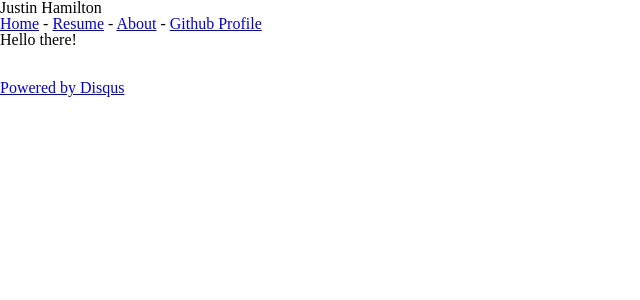
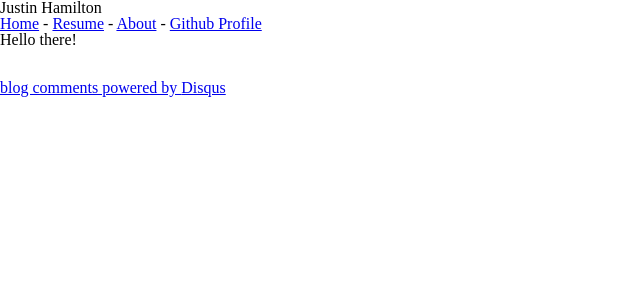
Before and after one commit to jamiltron/jamiltron.github.com, a Jekyll site: the page built from _posts/2011-09-30-hello_world.markdown, in a window 1280 px wide. Shown: the top 300 px of the page, without its empty margins (0-640 px from the left). Built offline with Jekyll 4.4.1, drawn with Linux system fonts in a browser that asks for light colours; nearby versions of some CDN libraries; some web fonts are replaced; library files that are not in the unit come from our copies; Markdown is read by kramdown in place of the engine named in the settings; comment, search, counter and statistics services are not loaded; part of the change alters nothing that is shown.

Commit message:
fixing disqus

```diff
--- a/_layouts/post.html
+++ b/_layouts/post.html
@@ -8,5 +8,16 @@ layout: default
 <br />
 <br />
 <div id="disqus_thread"></div>
-<script type="text/javascript" src="http://jamiltron.disqus.com/combination_widget.js?num_items=5&hide_mods=0&color=blue&default_tab=people&excerpt_length=200"></script><a href="http://disqus.com/">Powered by Disqus</a>
-</div></div>
+<script type="text/javascript">
+    /* * * CONFIGURATION VARIABLES: EDIT BEFORE PASTING INTO YOUR WEBPAGE * * */
+    var disqus_shortname = 'example'; // required: replace example with your forum shortname
+
+    /* * * DON'T EDIT BELOW THIS LINE * * */
+    (function() {
+        var dsq = document.createElement('script'); dsq.type = 'text/javascript'; dsq.async = true;
+        dsq.src = 'http://' + disqus_shortname + '.disqus.com/embed.js';
+        (document.getElementsByTagName('head')[0] || document.getElementsByTagName('body')[0]).appendChild(dsq);
+    })();
+</script>
+<noscript>Please enable JavaScript to view the <a href="http://disqus.com/?ref_noscript">comments powered by Disqus.</a></noscript>
+<a href="http://disqus.com" class="dsq-brlink">blog comments powered by <span class="logo-disqus">Disqus</span></a></div></div>
```
